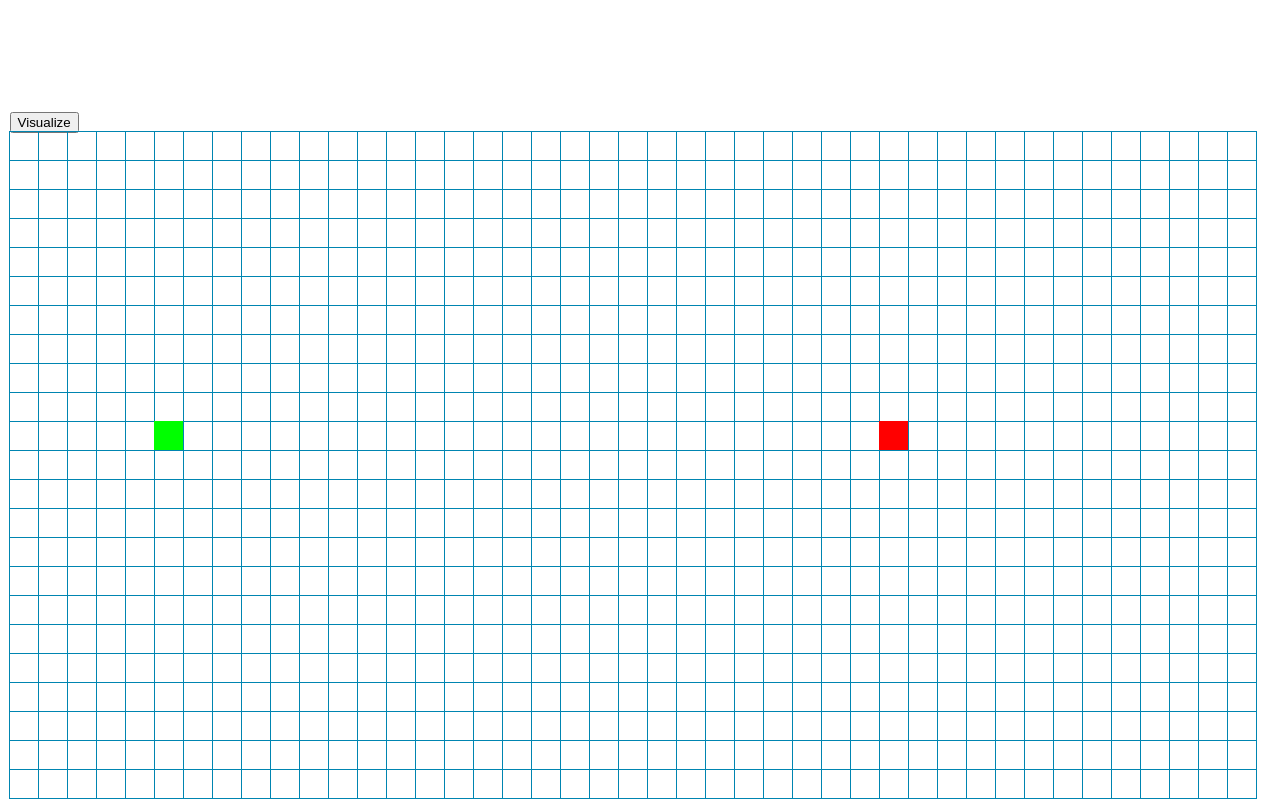
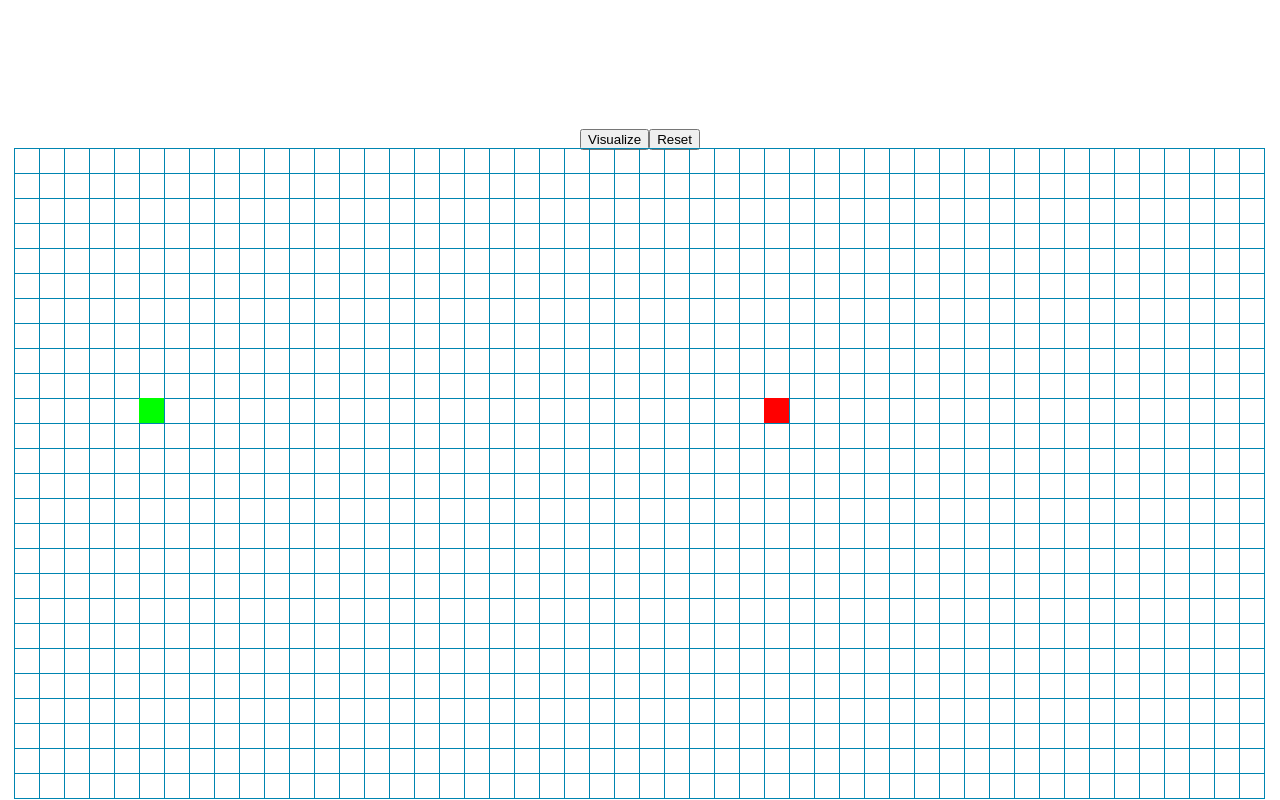
Before and after one commit to GhillyOP/PathfindingVisualizer, a React (Create React App) app: page / in a window 1280 px wide. Built offline with nearby package versions, Linux system fonts and the light colour scheme.

Commit message:
A* working (push before pc reset)

```diff
--- /dev/null
+++ b/src/algorithms/a-star.js
@@ -0,0 +1,125 @@
+import NodeStates from "../path-finding-visualizer/node-states";
+import MinHeap from "../data-structures/min-heap";
+
+export function executeAStar(grid, startNode, endNode) {
+
+    for (let i = 0; i < grid.length; i++) {
+        for (let j = 0; j < grid[0].length; j++) {
+            grid[i][j].distance = 0;
+        }
+    }
+
+    var t0 = performance.now();
+
+    // init open and closed lists
+    startNode.distance = 0;
+    let open = new MinHeap();
+    let closed = [];
+
+    // add start node to open
+    open.insert(startNode);
+
+    // while open is not empty
+    while (open.map.size > 0) {
+
+        // remove the node with the smallest fCost
+        let closestNode = open.remove();
+        closed.push(closestNode);
+
+        if (closestNode === endNode) {
+            var t1 = performance.now();
+            console.log("AStar Took " + (t1 - t0) + " milliseconds.");
+            return closed;
+        }
+
+        if (closestNode.nodeState === NodeStates.WALL) {
+            continue;
+        }
+
+        if (closestNode.distance === Infinity) {
+            console.log("NO PATH");
+            return closed;
+        }
+
+        closestNode.nodeState = NodeStates.VISITED
+
+        const neighbours = getAvailableNeighbours(closestNode, grid);
+        for (let i = 0; i < neighbours.length; i++) {
+            if (closed.includes(neighbours[i]) || neighbours[i].nodeState === NodeStates.WALL) {
+                continue;
+            }
+
+            // let gCost = closestNode.gCost + 10;
+            let gCost = closestNode.gCost + getNewGCost(neighbours[i], closestNode);
+
+
+            if (open.getNodeAt(`${neighbours[i].row}:${neighbours[i].col}`) === undefined || gCost < neighbours[i].gCost) {
+
+                neighbours[i].previousNode = closestNode;
+                neighbours[i].hCost = getManhattanHCost(neighbours[i], endNode);
+                neighbours[i].gCost = gCost;
+                neighbours[i].distance = neighbours[i].gCost + neighbours[i].hCost;
+
+                if (open.getNodeAt(`${neighbours[i].row}:${neighbours[i].col}`) === undefined) {
+                    open.insert(neighbours[i]);
+                } else if (open.getNodeAt(`${neighbours[i].row}:${neighbours[i].col}`) !== undefined) {
+                    open.changeDistance(neighbours[i], neighbours[i].distance);
+                }
+            }
+        }
+    }
+    return closed;
+}
+
+export function getAvailableNeighbours(node, grid) {
+    let neighbours = [];
+
+    if (node.row - 1 >= 0)
+        neighbours.push(grid[node.row - 1][node.col]);
+
+    if (node.col + 1 < grid[0].length)
+        neighbours.push(grid[node.row][node.col + 1]);
+
+    if (node.row + 1 < grid.length)
+        neighbours.push(grid[node.row + 1][node.col]);
+
+    if (node.col - 1 >= 0)
+        neighbours.push(grid[node.row][node.col - 1]);
+
+    return neighbours;
+}
+
+const getManhattanHCost = (currentNode, destNode) => {
+    const y = Math.abs(currentNode.row - destNode.row);
+    const x = Math.abs(currentNode.col - destNode.col);
+    return (x + y) * 9.9;
+}
+
+
+const getNewGCost = (currentNode, closestNode) => {
+    if(closestNode.previousNode === null){
+        return 10;
+    }
+
+    let firstDirection = [closestNode.previousNode.row - closestNode.row, closestNode.previousNode.col - closestNode.col];
+    let secondDirection = [closestNode.row - currentNode.row, closestNode.col - currentNode.col];
+
+    if (firstDirection[0] === secondDirection[0] && firstDirection[1] === secondDirection[1]) {
+        return 9;
+    } else {
+        return 10;
+    }
+}
+
+export const getShortestPath = (startNode, endNode) => {
+    const shortestPath = [];
+    let currentNode = endNode;
+    while (currentNode !== startNode) {
+        if (currentNode === null || currentNode === undefined) break;
+        currentNode.nodeState = NodeStates.SHORTESTPATH;
+        shortestPath.push(currentNode);
+        currentNode = currentNode.previousNode;
+    }
+    shortestPath.push(startNode);
+    return shortestPath.reverse();
+}
--- a/src/algorithms/dijkstra.js
+++ b/src/algorithms/dijkstra.js
@@ -1,7 +1,10 @@
 import NodeStates from "../path-finding-visualizer/node-states";
 import MinHeap from "../data-structures/min-heap";
 
-export function execute(grid, startNode, endNode) {
+export function executeDijkstra(grid, startNode, endNode) {
+
+    var t0 = performance.now();
+
     startNode.distance = 0;
     let unvisitedNodes = new MinHeap();
     unvisitedNodes = getAllNodesHeap(grid);
@@ -13,20 +16,61 @@ export function execute(grid, startNode, endNode) {
         const neighbours = getAvailableNeighboursHeap(closestNode, unvisitedNodes);
 
         if (closestNode.nodeState === NodeStates.WALL) continue;
-        if (closestNode.distance === Infinity) return visitedNodesInOrder;
+        if (closestNode.distance === Infinity){
+            console.log("NO PATH");
+            return visitedNodesInOrder;
+        }
 
         for (let i = 0; i < neighbours.length; i++) {
-            unvisitedNodes.changeDistance(neighbours[i], closestNode.distance + 1);
+            const newDistance = closestNode.distance + 1;
+
+            unvisitedNodes.changeDistance(neighbours[i], newDistance);
             unvisitedNodes.setPreviousNode(neighbours[i], closestNode);
         }
 
         closestNode.nodeState = NodeStates.VISITED;
         visitedNodesInOrder.push(closestNode);
 
-        if (closestNode === endNode)
+        if (closestNode === endNode){
+            var t1 = performance.now();
+            console.log("Dijkstra Took " + (t1 - t0) + " milliseconds.");
             return visitedNodesInOrder;
+        }
+    }
+}
 
+export function getAllNodesHeap(grid) {
+    const nodes = new MinHeap();
+    for (let row = 0; row < grid.length; row++) {
+        for (let col = 0; col < grid[0].length; col++) {
+            nodes.insert(grid[row][col]);
+        }
     }
+    return nodes;
+}
+
+export function getAvailableNeighboursHeap(node, heap) {
+    let neighbours = [];
+
+    const topNeighbour = heap.getNodeAt(`${node.row - 1}:${node.col}`);
+    if (topNeighbour !== undefined)
+        neighbours.push(topNeighbour);
+
+    const rightNeighbour = heap.getNodeAt(`${node.row}:${node.col + 1}`);
+    if (rightNeighbour !== undefined)
+        neighbours.push(rightNeighbour);
+
+    const bottomNeighbour = heap.getNodeAt(`${node.row + 1}:${node.col}`);
+    if (bottomNeighbour !== undefined)
+        neighbours.push(bottomNeighbour);
+
+    const leftNeighbour = heap.getNodeAt(`${node.row}:${node.col - 1}`);
+    if (leftNeighbour !== undefined)
+        neighbours.push(leftNeighbour);
+
+    return neighbours.filter(
+        neighbour => neighbour.nodeState === NodeStates.UNVISITED
+    );
 }
 
 export function getShortestPath(endNode) {
@@ -40,37 +84,3 @@ export function getShortestPath(endNode) {
 
     return shortestPath;
 }
-
-function getAvailableNeighboursHeap(node, heap) {
-    let neighbours = [];
-
-    const topNeighbour = heap.getNodeAt(`${node.row - 1}:${node.col}`);
-    if (topNeighbour !== undefined)
-        neighbours.push(topNeighbour);
-
-    const rightNeighbour = heap.getNodeAt(`${node.row}:${node.col + 1}`)
-    if (rightNeighbour !== undefined)
-        neighbours.push(rightNeighbour);
-
-    const bottomNeighbour = heap.getNodeAt(`${node.row + 1}:${node.col}`)
-    if (bottomNeighbour !== undefined)
-        neighbours.push(bottomNeighbour);
-
-    const leftNeighbour = heap.getNodeAt(`${node.row}:${node.col - 1}`)
-    if (leftNeighbour !== undefined)
-        neighbours.push(leftNeighbour);
-
-    return neighbours.filter(
-        neighbour => neighbour.nodeState === NodeStates.UNVISITED
-    );
-}
-
-function getAllNodesHeap(grid) {
-    const nodes = new MinHeap();
-    for (let row = 0; row < grid.length; row++) {
-        for (let col = 0; col < grid[0].length; col++) {
-            nodes.insert(grid[row][col]);
-        }
-    }
-    return nodes;
-}
--- a/src/data-structures/min-heap.js
+++ b/src/data-structures/min-heap.js
@@ -37,6 +37,7 @@ export default class MinHeap {
 
     insert(node) {
         this.heap.push(node);
+        this.map.set(`${node.row}:${node.col}`, node);
 
         let index = this.heap.length - 1;
 
@@ -48,7 +49,6 @@ export default class MinHeap {
 
 
             this.swap(index, Math.floor((index - 1) / 2))
-
             index = Math.floor((index - 1) / 2);
         }
     }
@@ -95,7 +95,7 @@ export default class MinHeap {
         this.heap[heapIndex].distance = distance;
 
         // heapify tree
-        while (heapIndex > 0 && this.heap[heapIndex].distance < this.heap[Math.floor((heapIndex - 1) / 2)].distance) {
+        while (heapIndex !== 0 && this.heap[heapIndex].distance < this.heap[Math.floor((heapIndex - 1) / 2)].distance) {
             this.swap(heapIndex, Math.floor((heapIndex - 1) / 2))
             heapIndex = Math.floor((heapIndex - 1) / 2);
         }
@@ -115,50 +115,4 @@ export default class MinHeap {
         this.map.set(`${this.heap[index1].row}:${this.heap[index1].col}`, index1)
         this.map.set(`${this.heap[index2].row}:${this.heap[index2].col}`, index2)
     }
-
-
-    test() {
-        const node1 = {
-            row: 0,
-            col: 0,
-            distance: 1
-        };
-        const node2 = {
-            row: 1,
-            col: 0,
-            distance: 2
-        };
-        const node3 = {
-            row: 2,
-            col: 0,
-            distance: 8
-        };
-        const node4 = {
-            row: 3,
-            col: 0,
-            distance: 7
-        };
-        const node5 = {
-            row: 4,
-            col: 0,
-            distance: 5
-        };
-
-        this.insert(node1);
-        this.insert(node2);
-        this.insert(node3);
-        this.insert(node4);
-        this.insert(node5);
-
-
-        this.changeDistance(node5, 4)
-
-
-        console.log(this.remove());
-        console.log(this.remove());
-        console.log(this.remove());
-        console.log(this.remove());
-        console.log(this.remove());
-
-    }
 }
--- a/src/path-finding-visualizer/grid-utilities.js
+++ b/src/path-finding-visualizer/grid-utilities.js
@@ -21,8 +21,6 @@ export const createGrid = (rowCount, colCount, startIndex, endIndex) => {
 
     if (row === startIndex[0] && col === startIndex[1]) isStart = true;
     else if (row === endIndex[0] && col === endIndex[1]) isEnd = true;
-
-    console.log(isStart)
 
     return {
       row,
--- a/src/path-finding-visualizer/grid.css
+++ b/src/path-finding-visualizer/grid.css
@@ -1,9 +1,14 @@
+:root {
+  --nodeSize: 0px;
+  --leftMargin: 0px;
+}
+
 .Node {
   margin-left: -1px;
   margin-top: -2px;
   margin-bottom: -3px;
-  width: 28px;
-  height: 28px;
+  width: var(--nodeSize);
+  height: var(--nodeSize);
   border: 1px solid rgb(0, 133, 177);
   display: inline-block;
 }
@@ -12,36 +17,39 @@
   margin-left: -1px;
   margin-top: -2px;
   margin-bottom: -3px;
-  width: 28px;
-  height: 28px;
+  width: var(--nodeSize);
+  height: var(--nodeSize);
   border: 1px solid rgb(0, 133, 177);
   background-color: rgb(133, 225, 255);
   display: inline-block;
 
   animation-name: Visited;
-  animation-duration: 800ms;
+  animation-duration: 0ms;
 }
 
 .ShortestPathNode {
+  position: relative;
   margin-left: -1px;
   margin-top: -2px;
   margin-bottom: -3px;
-  width: 28px;
-  height: 28px;
+  width: var(--nodeSize);
+  height: var(--nodeSize);
   border: 1px solid rgb(0, 133, 177);
   background-color: rgb(255, 202, 58);
   display: inline-block;
 
-  /* animation-name: Visited;
-  animation-duration: 800ms; */
+  z-index: 9 !important;
+
+  animation-name: ShortestPath;
+  animation-duration: 0ms;
 }
 
 .WallNode {
   margin-left: -1px;
   margin-top: -2px;
   margin-bottom: -3px;
-  width: 28px;
-  height: 28px;
+  width: var(--nodeSize);
+  height: var(--nodeSize);
   border: 1px solid rgb(0, 133, 177);
   background-color: rgb(0, 133, 177);
   display: inline-block;
@@ -69,8 +77,8 @@
   margin-left: -1px;
   margin-top: -2px;
   margin-bottom: -3px;
-  width: 28px;
-  height: 28px;
+  width: var(--nodeSize);
+  height: var(--nodeSize);
   border: 1px solid rgb(0, 255, 0);
   background-color: rgb(0, 255, 0);
   display: inline-block;
@@ -80,8 +88,8 @@
   margin-left: -1px;
   margin-top: -2px;
   margin-bottom: -3px;
-  width: 28px;
-  height: 28px;
+  width: var(--nodeSize);
+  height: var(--nodeSize);
   border: 1px solid rgb(255, 0, 0);
   background-color: rgb(255, 0, 0);
   display: inline-block;
--- a/src/path-finding-visualizer/grid.jsx
+++ b/src/path-finding-visualizer/grid.jsx
@@ -2,10 +2,21 @@ import React, { Component } from "react";
 import Node from "./node";
 import NodeStates from "./node-states";
 import "./grid.css";
-import { execute, getShortestPath } from "../algorithms/dijkstra";
+import { executeDijkstra } from "../algorithms/dijkstra";
+import { executeAStar, getShortestPath } from "../algorithms/a-star";
 
-let START_INDEX = [10, 5];
-let END_INDEX = [10, 30];
+let FIRST_START_INDEX = [10, 5];
+let FIRST_END_INDEX = [10, 30];
+
+let startNodeIndex = {
+  row: FIRST_START_INDEX[0],
+  col: FIRST_START_INDEX[1]
+};
+
+let endNodeIndex = {
+  row: FIRST_END_INDEX[0],
+  col: FIRST_END_INDEX[1]
+};
 
 export default class Grid extends Component {
   constructor(props) {
@@ -16,21 +27,29 @@ export default class Grid extends Component {
       grid: [],
       isMouseDown: false
     };
+
     this.updateWindowDimensions = this.updateWindowDimensions.bind(this);
-
-    this.updateArrayLength();
   }
 
   // general method to visualize any pathfinding algorithm
   executePathfinding() {
-    if(this.isVisusualizing)
-      return;
+    if (this.isVisusualizing) return;
 
-    clearVisitedNodes(this.state.grid);
-    const grid = replaceGrid(this.state.grid);
+    const grid = this.state.grid;
+    const newGrid = replaceGrid(grid);
+    clearVisitedNodes(newGrid);
 
-    const visitedNodesInOrder = execute(grid, grid[10][5], grid[10][30]);
-    const shortestPathNodes = getShortestPath(grid[10][30]);
+    const visitedNodesInOrder = executeAStar(
+      newGrid,
+      newGrid[startNodeIndex.row][startNodeIndex.col],
+      newGrid[endNodeIndex.row][endNodeIndex.col]
+    );
+
+    const shortestPathNodes = getShortestPath(
+      newGrid[startNodeIndex.row][startNodeIndex.col],
+      newGrid[endNodeIndex.row][endNodeIndex.col]
+    );
+
     this.visualize(visitedNodesInOrder, shortestPathNodes);
   }
 
@@ -38,16 +57,16 @@ export default class Grid extends Component {
   visualize(visitedNodesInOrder, shortestPath) {
     this.isVisusualizing = true;
 
-    if(visitedNodesInOrder.length === 1){
+    if (visitedNodesInOrder.length === 1) {
       this.isVisusualizing = false;
       return;
     }
 
-
     for (let i = 1; i < visitedNodesInOrder.length; i++) {
       if (i === visitedNodesInOrder.length - 1) {
-        setTimeout(() => {
+        this.shortestPathTimeout = setTimeout(() => {
           if (shortestPath !== null) this.visualizeShortestPath(shortestPath);
+          return;
         }, 5 * i);
       }
 
@@ -55,10 +74,9 @@ export default class Grid extends Component {
       const col = visitedNodesInOrder[i].col;
 
       const node = document.getElementById(`${row}:${col}`);
-      setTimeout(() => {
+      this.visitedAnimationTimeout = setTimeout(() => {
+        visitedNodesInOrder[i].nodeState = NodeStates.VISITED;
         node.className = "VisitedNode";
-        if (i === visitedNodesInOrder.length - 1) {
-        }
       }, 5 * i);
     }
   }
@@ -68,7 +86,7 @@ export default class Grid extends Component {
     const grid = this.state.grid;
     this.isVisusualizing = true;
 
-    if(shortestPath.length === 1){
+    if (shortestPath.length === 1) {
       this.isVisusualizing = false;
       return;
     }
@@ -80,7 +98,10 @@ export default class Grid extends Component {
       const node = document.getElementById(`${row}:${col}`);
 
       setTimeout(() => {
-        if (node !== null) node.className = "ShortestPathNode";
+        if (node !== null) {
+          shortestPath[i].nodeState = NodeStates.SHORTESTPATH;
+          node.className = "ShortestPathNode";
+        }
         if (i === shortestPath.length - 1) {
           this.isVisusualizing = false;
         }
@@ -95,12 +116,21 @@ export default class Grid extends Component {
     this.setState({ grid: newGrid });
   }
 
+  reset() {
+    const newGrid = createGrid(this.rowCount, this.colCount, this.nodeSize);
+    this.setState({ grid: newGrid });
+    clearVisitedNodes(this.state.grid);
+    this.isVisusualizing = false;
+    clearTimeout(this.visitedAnimationTimeout);
+    clearTimeout(this.shortestPathTimeout);
+  }
+
   componentWillUnmount() {
     window.removeEventListener("resize", this.updateWindowDimensions);
   }
 
   updateWindowDimensions() {
-    this.updateArrayLength();
+    this.updateArrayLength2();
 
     this.setState({
       grid: createGrid(this.rowCount, this.colCount, this.nodeSize)
@@ -109,38 +139,80 @@ export default class Grid extends Component {
     this.setState({ width: window.innerWidth, height: window.innerHeight });
   }
 
-  updateArrayLength() {
-    this.nodeSize = 28;
-    this.rowCount =
-      (window.innerHeight - window.innerHeight / 5) / this.nodeSize;
-    this.colCount =
-      (window.innerWidth - window.innerWidth / 16) / this.nodeSize;
+  updateArrayLength2() {
+    this.nodeSize = 24;
+    this.rowCount = Math.floor(
+      (window.innerHeight - window.innerHeight / 5) / this.nodeSize
+    );
+    this.colCount = Math.floor(
+      (window.innerWidth - window.innerWidth / 18) / this.nodeSize
+    );
+
+    let root = document.documentElement;
+    root.style.setProperty("--nodeSize", this.nodeSize + "px");
+
+    console.log(window.innerWidth);
+    console.log(this.nodeSize);
   }
 
   handleMouseDown(row, col) {
     if (this.isVisusualizing) return;
 
-    const newGrid = setNodeInGrid(this.state.grid, row, col);
-    this.setState({ grid: newGrid, isMouseDown: true });
+    // set nextNodeState depending on current state of the node
+    let nextNodeState = NodeStates.WALL;
+    if (this.state.grid[row][col].nodeState === NodeStates.WALL) {
+      nextNodeState = NodeStates.UNVISITED;
+    }
+
+    // set beginDragStart on StartNode click
+    if (this.state.grid[row][col].isStart) {
+      this.beginDragStart = true;
+      return;
+    }
+
+    // set beginDragEnd on EndNode click
+    if (this.state.grid[row][col].isEnd) {
+      this.beginDragEnd = true;
+      return;
+    }
+
+    // set State to t
+    this.tempGrid = setNodeInGrid(this.state.grid, row, col, nextNodeState);
+    this.setState({ isMouseDown: true });
   }
 
-  handleMouseLeave = () => {
+  handleMouseLeave = (row, col) => {
     if (this.isVisusualizing) return;
     this.setState({ isMouseDown: false });
   };
 
   handleMouseUp() {
     if (this.isVisusualizing) return;
-    this.setState({ isMouseDown: false });
+
+    if (this.beginDragStart) this.beginDragStart = false;
+    else if (this.beginDragEnd) this.beginDragEnd = false;
+
+    // set new grid and isMouseDown in state
+    this.setState({ grid: this.tempGrid, isMouseDown: false });
   }
 
   handleMouseEnter(row, col) {
     if (this.isVisusualizing) return;
 
-    const grid = this.state.grid;
-    if (this.state.isMouseDown) {
-      const newGrid = setNodeInGrid(grid, row, col);
-      this.setState({ grid: newGrid });
+    const node = document.getElementById(`${row}:${col}`);
+    const grid = this.tempGrid;
+
+    if (this.beginDragStart) {
+      node.className = "StartNode";
+      this.tempGrid = setStartNode(this.state.grid, row, col);
+      return;
+    } else if (this.beginDragEnd) {
+      node.className = "EndNode";
+      this.tempGrid = setEndNode(this.state.grid, row, col);
+      return;
+    } else if (this.state.isMouseDown) {
+      node.className = "WallNode";
+      this.tempGrid = setNodeInGrid(grid, row, col, NodeStates.WALL);
     }
   }
 
@@ -155,7 +227,8 @@ export default class Grid extends Component {
         onDragStart={this.preventDragHandler}
         onMouseLeave={this.handleMouseLeave}
       >
-        <button  onClick={() => this.executePathfinding()}>Visualize</button>
+        <button onClick={() => this.executePathfinding()}>Visualize</button>
+        <button onClick={() => this.reset()}>Reset</button>
         {this.state.grid.map((row, rowI) => {
           return (
             <div key={rowI}>
@@ -171,6 +244,9 @@ export default class Grid extends Component {
                   onMouseUp={() => this.handleMouseUp()}
                   onMouseDown={() => this.handleMouseDown(node.row, node.col)}
                   onMouseEnter={() => this.handleMouseEnter(node.row, node.col)}
+                  onMouseLeave={() =>
+                    this.handleMouseLeave(node, row, node.col)
+                  }
                   onDragStart={this.preventDragHandler} // prevents drag on this component
                   key={`${node.row}:${node.col}`}
                 />
@@ -205,8 +281,8 @@ const createNode = (row, col) => {
   let isStart = false;
   let isEnd = false;
 
-  if (row === START_INDEX[0] && col === START_INDEX[1]) isStart = true;
-  else if (row === END_INDEX[0] && col === END_INDEX[1]) isEnd = true;
+  if (row === startNodeIndex.row && col === startNodeIndex.col) isStart = true;
+  else if (row === endNodeIndex.row && col === endNodeIndex.col) isEnd = true;
 
   return {
     row,
@@ -214,25 +290,66 @@ const createNode = (row, col) => {
     isStart: isStart,
     isEnd: isEnd,
     distance: Infinity,
+    gCost: 0,
+    hCost: 0,
     previousNode: null,
     nodeState: NodeStates.UNVISITED
   };
 };
 
-const setNodeInGrid = (grid, row, col) => {
-  const newGrid = grid;
-  const node = newGrid[row][col];
+const setNodeInGrid = (grid, row, col, nodeState) => {
+  // const newGrid = grid;
+  const node = grid[row][col];
 
-  let nodeState;
-
-  if (node.nodeState === NodeStates.WALL) nodeState = NodeStates.UNVISITED;
-  else nodeState = NodeStates.WALL;
+  // if (node.nodeState === NodeStates.WALL) nodeState = NodeStates.UNVISITED;
+  // else nodeState = NodeStates.WALL;
 
   const newNode = {
     ...node,
     nodeState: nodeState
   };
-  newGrid[row][col] = newNode;
+  grid[row][col] = newNode;
+  return grid;
+};
+
+const setStartNode = (grid, row, col) => {
+  const newGrid = grid;
+  const node = newGrid[row][col];
+
+  const newStartNode = {
+    ...node,
+    isStart: true
+  };
+
+  newGrid[row][col] = newStartNode;
+  newGrid[startNodeIndex.row][startNodeIndex.col].isStart = false;
+  document.getElementById(
+    `${startNodeIndex.row}:${startNodeIndex.col}`
+  ).className = "Node";
+
+  startNodeIndex.row = row;
+  startNodeIndex.col = col;
+
+  return newGrid;
+};
+
+const setEndNode = (grid, row, col) => {
+  const newGrid = grid;
+  const node = newGrid[row][col];
+
+  const newEndNode = {
+    ...node,
+    isEnd: true
+  };
+
+  newGrid[row][col] = newEndNode;
+  newGrid[endNodeIndex.row][endNodeIndex.col].isEnd = false;
+  document.getElementById(`${endNodeIndex.row}:${endNodeIndex.col}`).className =
+    "Node";
+
+  endNodeIndex.row = row;
+  endNodeIndex.col = col;
+
   return newGrid;
 };
 
@@ -240,6 +357,7 @@ const replaceGrid = grid => {
   for (let i = 0; i < grid.length; i++) {
     for (let j = 0; j < grid[0].length; j++) {
       if (grid[i][j].nodeState === NodeStates.WALL) {
+        grid[i][j] = createNode(i, j);
         grid[i][j].nodeState = NodeStates.WALL;
       } else {
         grid[i][j] = createNode(i, j);
@@ -254,15 +372,14 @@ const clearVisitedNodes = grid => {
     for (let j = 0; j < grid[0].length; j++) {
       const node = document.getElementById(`${i}:${j}`);
 
-      if (i === START_INDEX[0] && j === START_INDEX[1]){
-        node.className = 'StartNode';
+      if (i === startNodeIndex.row && j === startNodeIndex.col) {
+        node.className = "StartNode";
         continue;
       }
-      if (i === END_INDEX[0] && j === END_INDEX[1]){
-        node.className = 'EndNode';
+      if (i === endNodeIndex.row && j === endNodeIndex.col) {
+        node.className = "EndNode";
         continue;
       }
-
       if (grid[i][j].nodeState === NodeStates.WALL) {
         continue;
       } else {
--- a/src/path-finding-visualizer/node.jsx
+++ b/src/path-finding-visualizer/node.jsx
@@ -15,7 +15,10 @@ export default class Node extends Component {
   /** Make sure not all nodes update every time the grid renders */
   shouldComponentUpdate(nextProps) {
     const hasNodeStateChanged = this.props.nodeState !== nextProps.nodeState;
-    return hasNodeStateChanged;
+    const isStartChanged = this.props.isStart !== nextProps.isStart;
+    const isEndChanged = this.props.isEnd !== nextProps.isEnd;
+
+    return hasNodeStateChanged || isStartChanged || isEndChanged;
   }
 
   /** Change State based on property nodeState */
@@ -35,6 +38,7 @@ export default class Node extends Component {
         <div
           id={`${row}:${col}`}
           onMouseUp={() => onMouseUp()}
+          onMouseDown={() => onMouseDown()}
           onDragStart={this.preventDragHandler}
           className="StartNode"
         ></div>
@@ -44,6 +48,7 @@ export default class Node extends Component {
         <div
           id={`${row}:${col}`}
           onMouseUp={() => onMouseUp()}
+          onMouseDown={() => onMouseDown()}
           onDragStart={this.preventDragHandler}
           className="EndNode"
         ></div>
--- a/src/path-finding-visualizer/path-finding-visualizer.css
+++ b/src/path-finding-visualizer/path-finding-visualizer.css
@@ -1,9 +1,16 @@
+/* .PathFindingVisualizer {
+  display: flex;
+  position: relative;
+  align-items: flex-start;
+  justify-content:center;
+} */
+
 .PathFindingVisualizer {
-  display: flex;
-  position: absolute;
-  bottom: 0;
-  left: 0.75%;
-  flex-direction: column;
-  justify-content: center;
-  align-items: center;
+  width:100%;
+
+  position:fixed;
+
+  bottom:0px;
+
+  text-align:center;
 }
```
